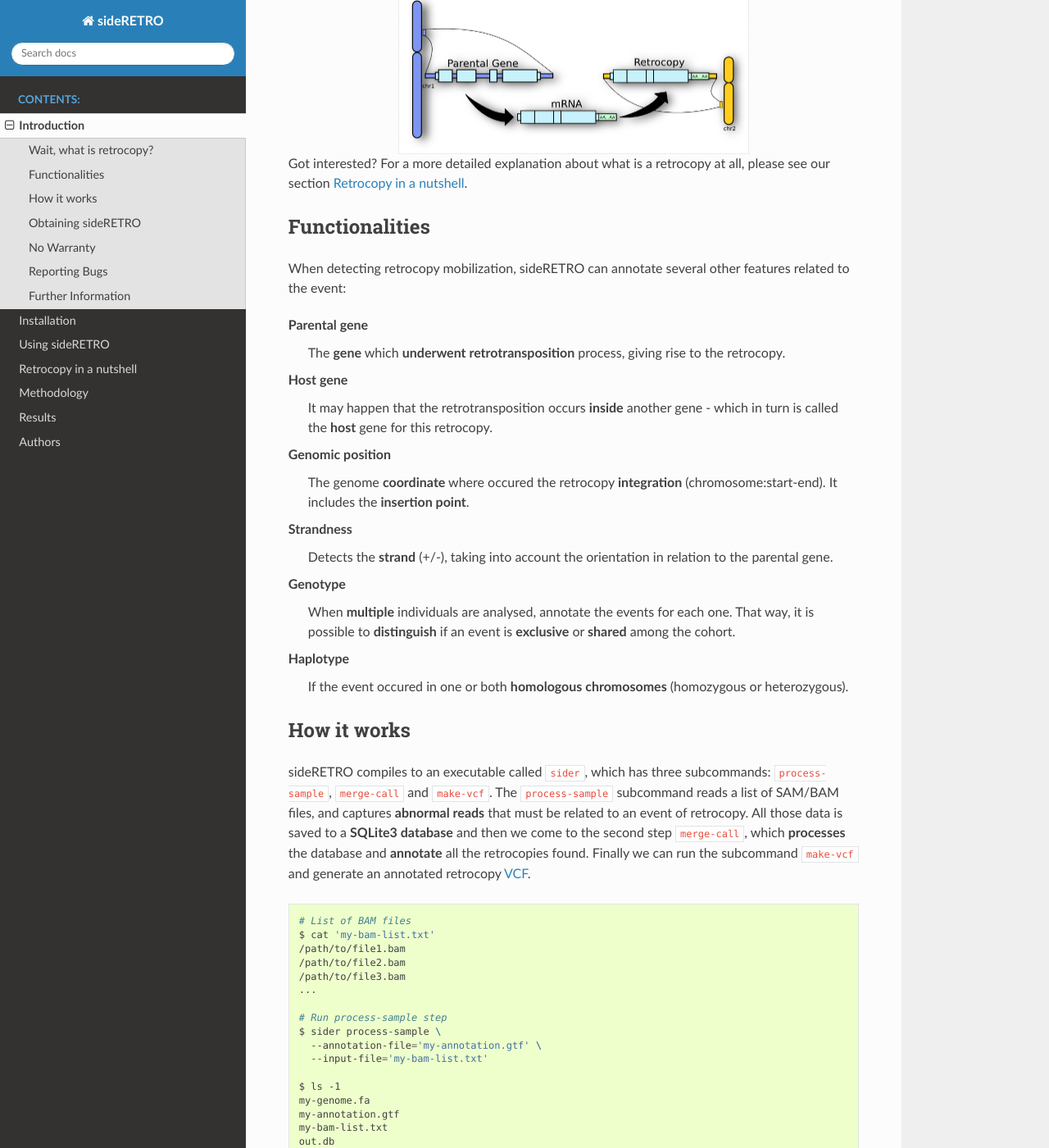
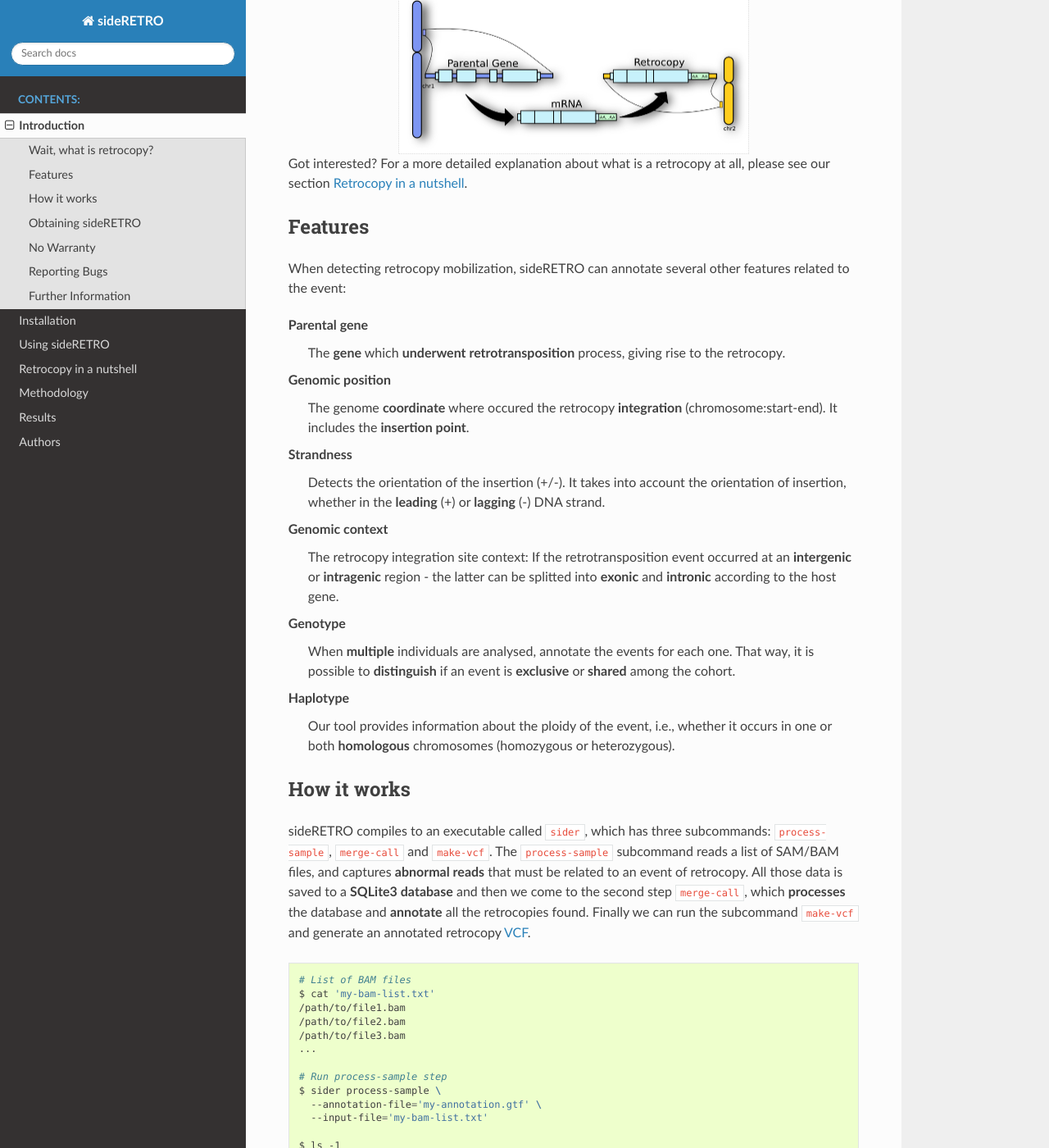
Before and after one commit to galantelab/sideRETRO, a Sphinx documentation site: the page built from docs/intro.rst, in a window 1280 px wide and 1400 px high, scrolled down 467 px. Shown: the whole window at 82% size. Built offline with Sphinx 7.4.7 and the Read the Docs theme 2.0.0, drawn with Linux system fonts in a browser that asks for light colours.

Commit message:
CHANGE: intro.rst: Functionalities -> Features

```diff
--- a/docs/intro.rst
+++ b/docs/intro.rst
@@ -26,8 +26,8 @@ Got interested? For a more detailed explanation about what is
 a retrocopy at all, please see our section :ref:`Retrocopy in a
 nutshell <chap_retrocopy>`.
 
-Functionalities
-===============
+Features
+========
 
 When detecting retrocopy mobilization, sideRETRO can annotate
 several other features related to the event:
@@ -36,19 +36,21 @@ Parental gene
   The **gene** which **underwent retrotransposition** process,
   giving rise to the retrocopy.
 
-Host gene
-  It may happen that the retrotransposition occurs **inside**
-  another gene - which in turn is called the **host** gene
-  for this retrocopy.
-
 Genomic position
   The genome **coordinate** where occured the retrocopy
   **integration** (chromosome:start-end). It includes the
   **insertion point**.
 
 Strandness
-  Detects the **strand** (+/-), taking into account the
-  orientation in relation to the parental gene.
+  Detects the orientation of the insertion (+/-). It takes into
+  account the orientation of insertion, whether in the
+  **leading** (+) or **lagging** (-) DNA strand.
+
+Genomic context
+  The retrocopy integration site context: If the retrotransposition
+  event occurred at an **intergenic** or **intragenic** region - the
+  latter can be splitted into **exonic** and **intronic** according
+  to the host gene.
 
 Genotype
   When **multiple** individuals are analysed, annotate the
@@ -57,7 +59,8 @@ Genotype
   among the cohort.
 
 Haplotype
-  If the event occured in one or both **homologous chromosomes**
+  Our tool provides information about the ploidy of the event,
+  i.e., whether it occurs in one or both **homologous** chromosomes
   (homozygous or heterozygous).
 
 How it works
```
